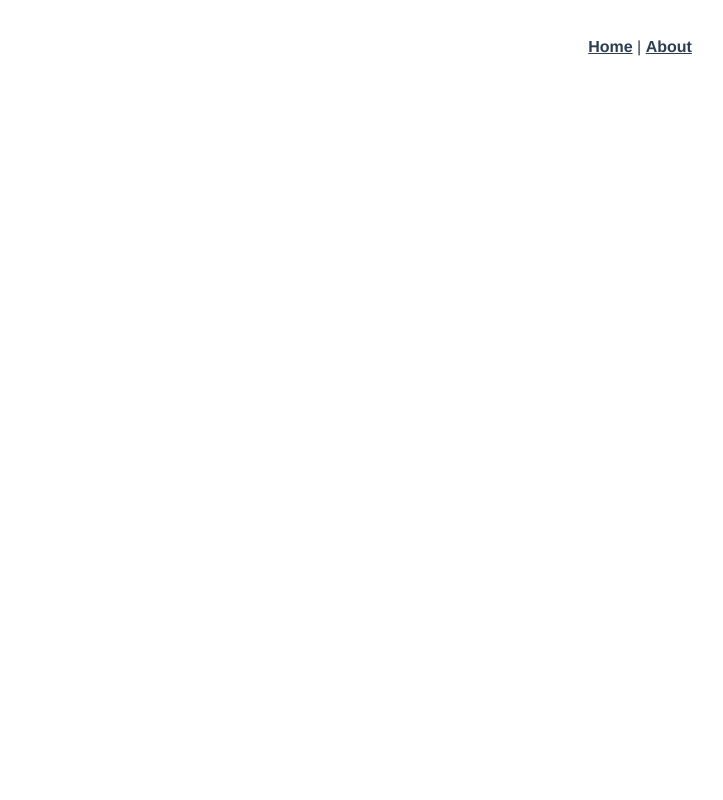
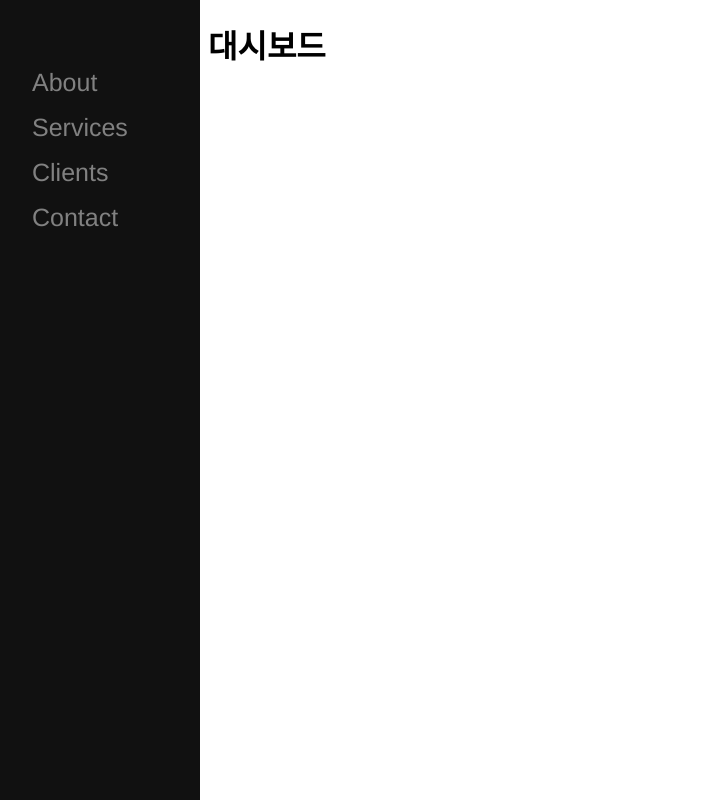
Before and after one commit to go95305/CheckSource, a Vue app in the folder frontend/: page /dashboard in a window 1280 px wide. Shown: the whole page, without its empty margins (0-723 px from the left). Built offline with nearby package versions, Linux system fonts and the light colour scheme.

Commit message:
[frontend] feat: navbar 배치

```diff
--- a/frontend/src/App.vue
+++ b/frontend/src/App.vue
@@ -1,9 +1,5 @@
 <template>
   <div id="app">
-    <div id="nav">
-      <router-link to="/">Home</router-link> |
-      <router-link to="/about">About</router-link>
-    </div>
     <router-view />
   </div>
 </template>
@@ -11,22 +7,5 @@
 <style>
 #app {
   font-family: Avenir, Helvetica, Arial, sans-serif;
-  -webkit-font-smoothing: antialiased;
-  -moz-osx-font-smoothing: grayscale;
-  text-align: center;
-  color: #2c3e50;
-}
-
-#nav {
-  padding: 30px;
-}
-
-#nav a {
-  font-weight: bold;
-  color: #2c3e50;
-}
-
-#nav a.router-link-exact-active {
-  color: #42b983;
 }
 </style>
--- /dev/null
+++ b/frontend/src/assets/css/Main/Index.css
@@ -0,0 +1,3 @@
+#main{
+    margin-left: 200px;
+}
--- /dev/null
+++ b/frontend/src/assets/css/Main/Navbar.css
@@ -0,0 +1,26 @@
+
+.sidenav {
+  height: 100%; /* 100% Full-height */
+  width: 200px; /* 0 width - change this with JavaScript */
+  position: fixed; /* Stay in place */
+  z-index: 1; /* Stay on top */
+  top: 0; /* Stay at the top */
+  left: 0;
+  background-color: #111; /* Black*/
+  overflow-x: hidden; /* Disable horizontal scroll */
+  padding-top: 60px; /* Place content 60px from the top */
+  transition: 0.5s; /* 0.5 second transition effect to slide in the sidenav */
+}
+
+.sidenav a {
+  padding: 8px 8px 8px 32px;
+  text-decoration: none;
+  font-size: 25px;
+  color: #818181;
+  display: block;
+  transition: 0.3s;
+}
+
+.sidenav a:hover {
+  color: #f1f1f1;
+}
--- a/frontend/src/components/HelloWorld.vue
+++ /dev/null
@@ -1,130 +0,0 @@
-<template>
-  <div class="hello">
-    <h1>{{ msg }}</h1>
-    <p>
-      For a guide and recipes on how to configure / customize this project,<br />
-      check out the
-      <a href="https://cli.vuejs.org" target="_blank" rel="noopener"
-        >vue-cli documentation</a
-      >.
-    </p>
-    <h3>Installed CLI Plugins</h3>
-    <ul>
-      <li>
-        <a
-          href="https://github.com/vuejs/vue-cli/tree/dev/packages/%40vue/cli-plugin-babel"
-          target="_blank"
-          rel="noopener"
-          >babel</a
-        >
-      </li>
-      <li>
-        <a
-          href="https://github.com/vuejs/vue-cli/tree/dev/packages/%40vue/cli-plugin-router"
-          target="_blank"
-          rel="noopener"
-          >router</a
-        >
-      </li>
-      <li>
-        <a
-          href="https://github.com/vuejs/vue-cli/tree/dev/packages/%40vue/cli-plugin-vuex"
-          target="_blank"
-          rel="noopener"
-          >vuex</a
-        >
-      </li>
-      <li>
-        <a
-          href="https://github.com/vuejs/vue-cli/tree/dev/packages/%40vue/cli-plugin-eslint"
-          target="_blank"
-          rel="noopener"
-          >eslint</a
-        >
-      </li>
-    </ul>
-    <h3>Essential Links</h3>
-    <ul>
-      <li>
-        <a href="https://vuejs.org" target="_blank" rel="noopener">Core Docs</a>
-      </li>
-      <li>
-        <a href="https://forum.vuejs.org" target="_blank" rel="noopener"
-          >Forum</a
-        >
-      </li>
-      <li>
-        <a href="https://chat.vuejs.org" target="_blank" rel="noopener"
-          >Community Chat</a
-        >
-      </li>
-      <li>
-        <a href="https://twitter.com/vuejs" target="_blank" rel="noopener"
-          >Twitter</a
-        >
-      </li>
-      <li>
-        <a href="https://news.vuejs.org" target="_blank" rel="noopener">News</a>
-      </li>
-    </ul>
-    <h3>Ecosystem</h3>
-    <ul>
-      <li>
-        <a href="https://router.vuejs.org" target="_blank" rel="noopener"
-          >vue-router</a
-        >
-      </li>
-      <li>
-        <a href="https://vuex.vuejs.org" target="_blank" rel="noopener">vuex</a>
-      </li>
-      <li>
-        <a
-          href="https://github.com/vuejs/vue-devtools#vue-devtools"
-          target="_blank"
-          rel="noopener"
-          >vue-devtools</a
-        >
-      </li>
-      <li>
-        <a href="https://vue-loader.vuejs.org" target="_blank" rel="noopener"
-          >vue-loader</a
-        >
-      </li>
-      <li>
-        <a
-          href="https://github.com/vuejs/awesome-vue"
-          target="_blank"
-          rel="noopener"
-          >awesome-vue</a
-        >
-      </li>
-    </ul>
-  </div>
-</template>
-
-<script>
-export default {
-  name: "HelloWorld",
-  props: {
-    msg: String,
-  },
-};
-</script>
-
-<!-- Add "scoped" attribute to limit CSS to this component only -->
-<style scoped>
-h3 {
-  margin: 40px 0 0;
-}
-ul {
-  list-style-type: none;
-  padding: 0;
-}
-li {
-  display: inline-block;
-  margin: 0 10px;
-}
-a {
-  color: #42b983;
-}
-</style>
--- a/frontend/src/router/index.js
+++ b/frontend/src/router/index.js
@@ -1,24 +1,29 @@
 import Vue from "vue";
 import VueRouter from "vue-router";
-import Home from "../views/Home.vue";
+import Login from "@/views/Login/Login";
+import DashBoard from "@/views/DashBoard/DashBoard";
+import Index from "@/views/Main/Index"
 
 Vue.use(VueRouter);
 
 const routes = [
   {
-    path: "/",
-    name: "Home",
-    component: Home,
+    path:"/",
+    name: "Login",
+    component: Login,
   },
   {
-    path: "/about",
-    name: "About",
-    // route level code-splitting
-    // this generates a separate chunk (about.[hash].js) for this route
-    // which is lazy-loaded when the route is visited.
-    component: () =>
-      import(/* webpackChunkName: "about" */ "../views/About.vue"),
-  },
+    path: '/',
+    name:"Index",
+    component: Index,
+      children: [
+        {
+          path: '/dashboard',
+          name: "DashBoard",
+          component: DashBoard
+        },
+      ]
+    }
 ];
 
 const router = new VueRouter({
--- a/frontend/src/views/About.vue
+++ /dev/null
@@ -1,5 +0,0 @@
-<template>
-  <div class="about">
-    <h1>This is an about page</h1>
-  </div>
-</template>
--- /dev/null
+++ b/frontend/src/views/DashBoard/DashBoard.vue
@@ -0,0 +1,5 @@
+<template>
+    <div>
+        <h1>대시보드</h1>
+    </div>
+</template>
--- a/frontend/src/views/Home.vue
+++ /dev/null
@@ -1,18 +0,0 @@
-<template>
-  <div class="home">
-    <img alt="Vue logo" src="../assets/logo.png" />
-    <HelloWorld msg="Welcome to Your Vue.js App" />
-  </div>
-</template>
-
-<script>
-// @ is an alias to /src
-import HelloWorld from "@/components/HelloWorld.vue";
-
-export default {
-  name: "Home",
-  components: {
-    HelloWorld,
-  },
-};
-</script>
--- /dev/null
+++ b/frontend/src/views/Login/Login.vue
@@ -0,0 +1,5 @@
+<template>
+    <div>
+        <h1>로그인</h1>
+    </div>
+</template>
--- /dev/null
+++ b/frontend/src/views/Main/Index.vue
@@ -0,0 +1,17 @@
+<template>
+  <div>
+    <navbar></navbar>
+    <router-view id="main"></router-view>
+  </div>
+</template>
+
+<script>
+import Navbar from '@/views/Main/Navbar.vue';
+
+export default {
+   name: "Index",
+  components: { Navbar },
+};
+</script>
+<style scoped src="@/assets/css/Main/Index.css">
+</style>
--- /dev/null
+++ b/frontend/src/views/Main/Navbar.vue
@@ -0,0 +1,18 @@
+<template>
+  <nav class="sidenav">
+      <a href="#">About</a>
+      <a href="#">Services</a>
+      <a href="#">Clients</a>
+      <a href="#">Contact</a>
+    </nav>
+</template>
+
+<script>
+export default {
+    name:"Navbar",
+  components: {  },
+};
+</script>
+
+<style scoped src="@/assets/css/Main/Navbar.css">
+</style>
```
Also changed, not shown: 1 other file (tests, documents, lock files or other folders).
